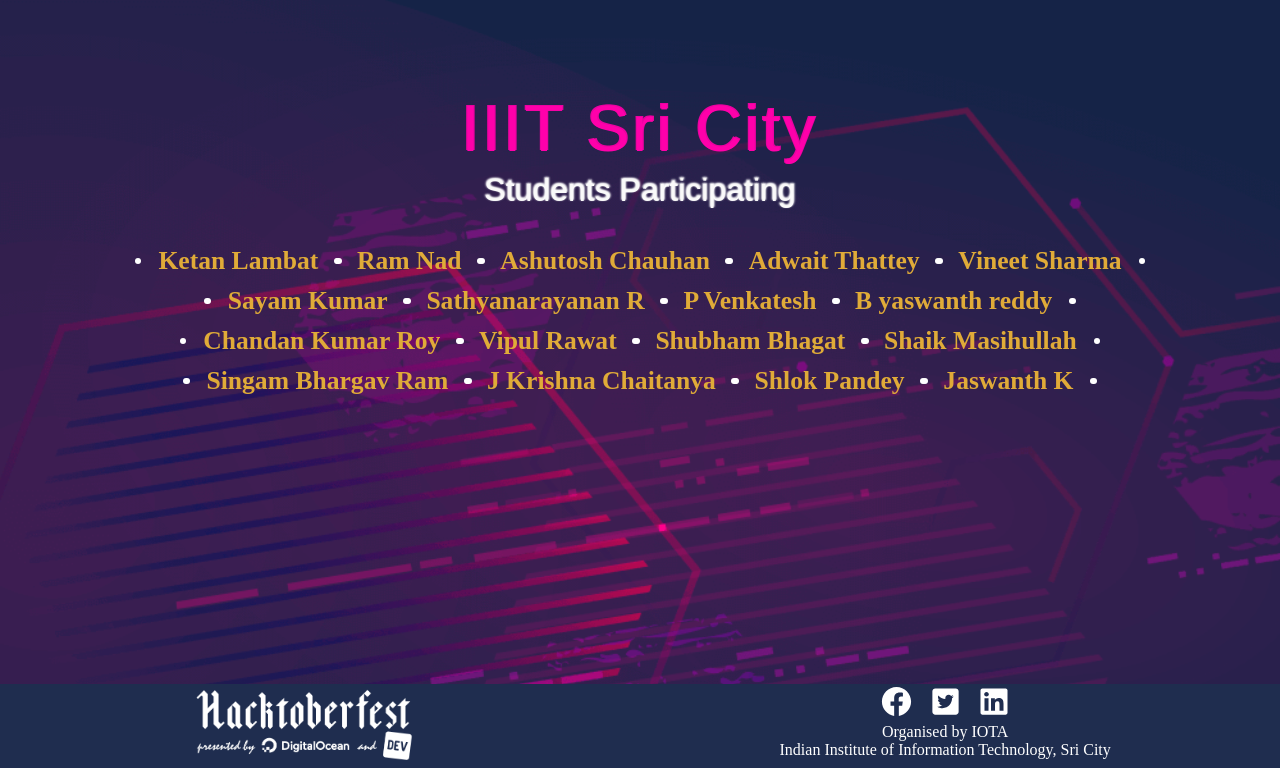
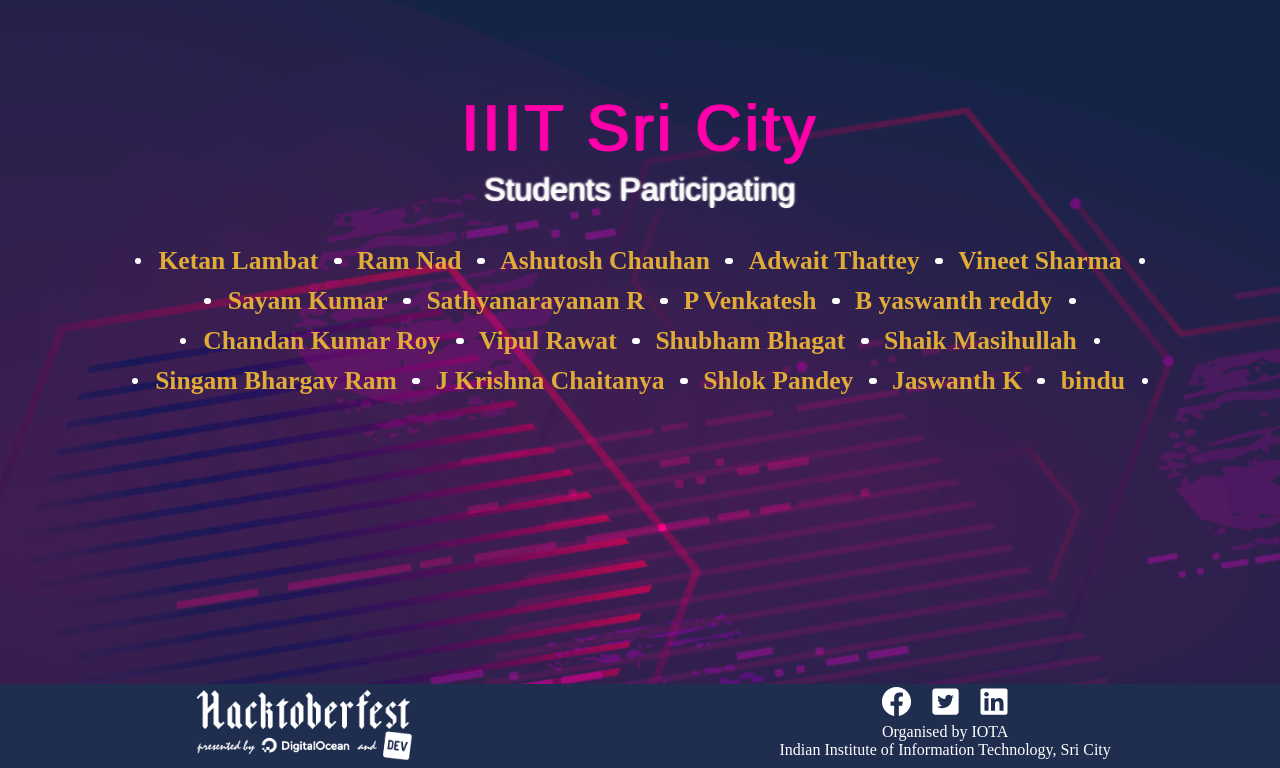
Before and after one commit to Project-Club-IIITS/hacktoberfest2019-participants, a Jekyll site: the page index.html, which Jekyll copies as it is, in a window 1280 px wide, cut to the strip 132-900 px from the top of the page. Built offline with Jekyll 4.4.1, drawn with Linux system fonts in a browser that asks for light colours; some web fonts are replaced.

Commit message:
Adding Bindu Bhargavi

```diff
--- a/index.html
+++ b/index.html
@@ -63,6 +63,7 @@
                 <li><a href="https://github.com/chaitanya531">J Krishna Chaitanya</a></li>
                 <li><a href="https://github.com/b30wulffz">Shlok Pandey</a></li>
                 <li><a href="https://github.com/JazzKriss21">Jaswanth K</a></li>
+                <li><a href="https://github.com/bindu-1612">bindu</a></li>
 
             </ul>
         </div>
```
